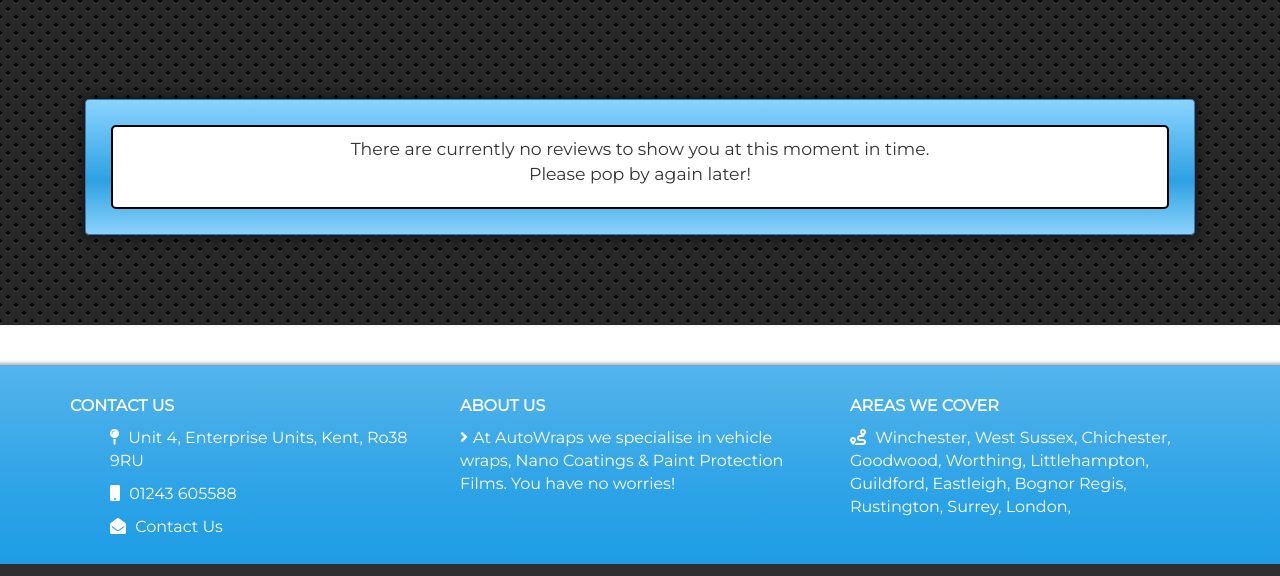
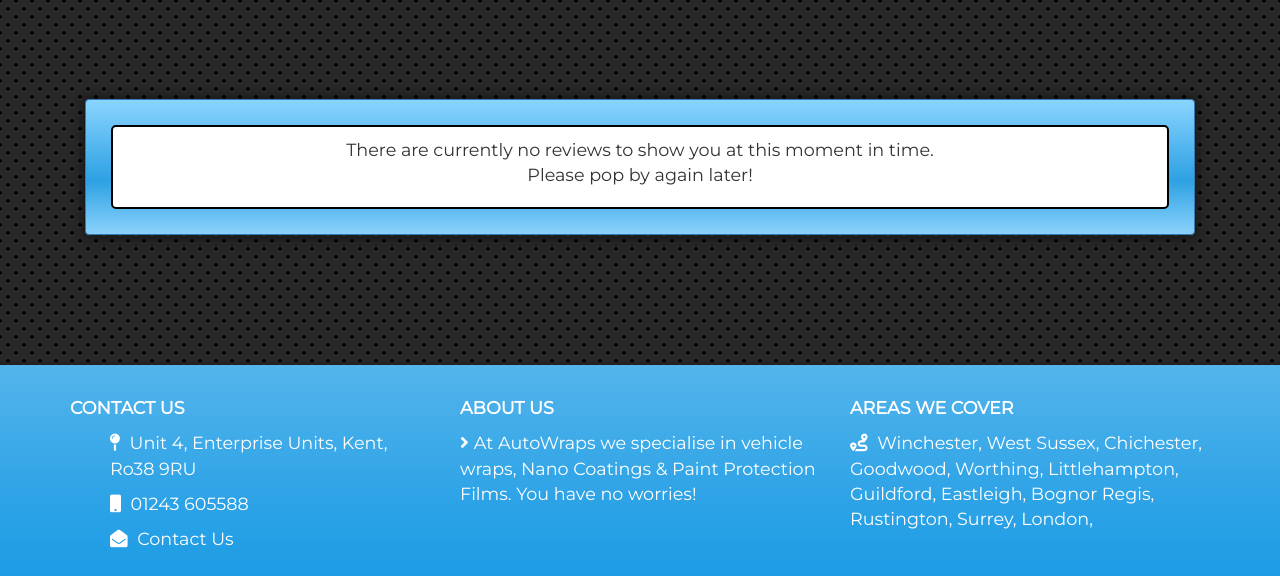
Before and after one commit to 99ron/django_milestone, a Django app: a page that uses templates/base.html in a window 1280 px wide. Shown: the part 401-977 px from the top of the page. Run offline with Django 3.2, Linux system fonts and the light colour scheme; data that the repository does not hold is empty; some libraries are stand-ins or nearby versions.

Commit message:
CSS: changed font to use REM and changed height for reviews images to be max-height instead making smaller images fit nicely. payment view: Added a little more to the error message.

```diff
--- a/payment/views.py
+++ b/payment/views.py
@@ -88,7 +88,6 @@ def payment(request, order_id):
             # instead of 'pay' as it did previously on the orders page.
 
         else:
-            print(payment_form.errors)
             messages.error(request, "We were unable to take a payment with that card!")
 
     return render(request, "checkout.html", {'order_form': order_form, 'payment_form': payment_form, 'publishable': settings.STRIPE_PUBLIC_KEY, 'order' : order})
--- a/products/views.py
+++ b/products/views.py
@@ -166,7 +166,7 @@ def get_quote(request):
 
 
 
-
+# This function is used for the user to update/edit their quote.
 @login_required
 def edit_quote(request, order_id):
     # Gets the current user and their profile.
@@ -205,7 +205,6 @@ def edit_quote(request, order_id):
                 return render(request, 'edit.html', context)
 
             except Exception as e:
-                print("Error: " + str(e))
                 messages.error(request, "Sorry, something went wrong while trying to get your order.")
 
         else:
--- a/static/css/custom.css
+++ b/static/css/custom.css
@@ -4,9 +4,14 @@
 /* -----------------------------------------------------------------------------------------------------------------------------
                                                                                                                         Body
 -----------------------------------------------------------------------------------------------------------------------------  */
+html {
+  font-size: 16px;
+  height: 100%;
+}
+
 body {
   font-family: "Montserrat";
-  font-size: 13pt;
+  font-size: 1.1rem;
   padding-top: 50px;
   display: flex;
   min-height: 100vh;
@@ -15,10 +20,6 @@ body {
 
 main {
   flex: 1 0 auto;
-}
-
-html {
-  height: 100%;
 }
 
 a:link, a:visited {
@@ -72,14 +73,14 @@ a:link, a:visited {
   color: #ffffff;
   margin-top: 150px;
   font-weight: bold;
-  font-size: 55px;
+  font-size: 3.23rem;
 }
 
 .header-text {
   color: #000;
   padding-top: 30px;
   font-weight: bold;
-  font-size: 45px;
+  font-size: 3rem;
 }
 
 .header-text-alternative {
@@ -88,7 +89,7 @@ a:link, a:visited {
 
 .about-header-container-text {
   font-weight: bold;
-  font-size: 55px;
+  font-size: 3.23rem;
   margin-top: 235px;
 }
 
@@ -96,7 +97,7 @@ a:link, a:visited {
                                                                                                                         Main
 -----------------------------------------------------------------------------------------------------------------------------  */
 .gallery-main-content, .main-content {
-  margin-bottom: 40px;
+  padding-bottom: 40px;
 }
 
 .header-box-shadow {
@@ -429,7 +430,7 @@ a:link, a:visited {
 footer {
   padding-top: 15px;
   padding-bottom: 15px;
-  font-size: 12pt;
+  font-size: 1.1rem;
   color: #ffffff;
   background-image: linear-gradient(#54b4eb, #2fa4e7 60%, #1d9ce5);
   box-shadow: 0px 0px 3px 2px rgba(0, 0, 0, 0.3);
@@ -517,7 +518,11 @@ ul {
   margin-top: 10px;
   margin-bottom: 10px;
   text-align: center;
-  color: red;
+  color: #fff;
+  background-color: #f00;
+  font-size: 1.5em;
+  padding: 10px;
+  box-shadow: 2px 1px 5px 2px rgba(0, 0, 0, 0.3);
 }
 
 .font-bold {
@@ -612,7 +617,7 @@ ul {
   border-radius: 10px;
 }
 .order-container .order-nothing, .order-container .gallery-container, .gallery-container .order-nothing, .gallery-container .gallery-container {
-  font-size: 30px;
+  font-size: 2.5rem;
 }
 .order-container a, .gallery-container a {
   color: #000;
@@ -697,7 +702,7 @@ These are specific to items not fitting or looking correct on smaller screens
 
   .carousel {
     position: relative;
-    height: 280px;
+    max-height: 280px;
     margin-left: auto;
     margin-right: auto;
     box-shadow: 2px 1px 5px 2px rgba(0, 0, 0, 0.3);
@@ -770,7 +775,7 @@ These are specific to items not fitting or looking correct on smaller screens
 
   .carousel {
     position: relative;
-    height: 580px;
+    max-height: 580px;
     margin-left: auto;
     margin-right: auto;
     box-shadow: 2px 1px 5px 2px rgba(0, 0, 0, 0.3);
--- a/static/scss/custom.scss
+++ b/static/scss/custom.scss
@@ -20,11 +20,16 @@ $form-colour: #f4f3e9;
                                                                                                                         Body
 -----------------------------------------------------------------------------------------------------------------------------  */
 
+// Forces content to always be 100% height, also sets default text size.
+html {
+    font-size: 16px;
+    height: 100%;
+}
 
 // This makes sure the footer is always at the bottom of the page regardless of how much content is showing.
 body {
     font-family: $font-family;
-    font-size: 13pt;
+    font-size: 1.1rem;
     padding-top: 50px;
     display: flex;
     min-height: 100vh;
@@ -34,11 +39,6 @@ body {
 // same as above.
 main {
     flex: 1 0 auto;
-}
-
-// Forces content to always be 100% height.
-html {
-    height: 100%;
 }
 
 // Colour for visited links.
@@ -101,14 +101,14 @@ a:link, a:visited {
     color: $header-text-overlay;
     margin-top: 150px;
     font-weight: bold;
-    font-size: 55px;
+    font-size: 3.23rem;
 }
 
 .header-text {
     color: $primary-text-colour;
     padding-top: 30px;
     font-weight: bold;
-    font-size: 45px;
+    font-size: 3rem;
 }
 
 .header-text-alternative {
@@ -118,7 +118,7 @@ a:link, a:visited {
 
 .about-header-container-text {
     font-weight: bold;
-    font-size: 55px;
+    font-size: 3.23rem;
     margin-top: 235px;
 }
 
@@ -127,8 +127,7 @@ a:link, a:visited {
 -----------------------------------------------------------------------------------------------------------------------------  */
 
 .gallery-main-content, .main-content {
-    margin-bottom: 40px;
-
+    padding-bottom: 40px;
 }
 
 // Used to add a black fade into the header images.
@@ -515,7 +514,7 @@ a:link, a:visited {
     radial-gradient(rgba(255,255,255,.1) 15%, transparent 20%) 0 1px,
     radial-gradient(rgba(255,255,255,.1) 15%, transparent 20%) 8px 9px;
     background-color:#282828;
-    background-size:16px 16px;
+    background-size: 16px 16px;
 
     height: 100%;
 }
@@ -527,7 +526,7 @@ a:link, a:visited {
 footer {
     padding-top: 15px;
     padding-bottom: 15px;
-    font-size: 12pt;
+    font-size: 1.1rem;
     color: $footer-text-colour;
     background-image: linear-gradient(#54b4eb, #2fa4e7 60%, #1d9ce5);
     box-shadow: 0px 0px 3px 2px rgba(0, 0, 0, 0.3);
@@ -622,7 +621,11 @@ ul {
     margin-top: 10px;
     margin-bottom: 10px;
     text-align: center;
-    color: red;
+    color: #fff;
+    background-color: #f00;
+    font-size: 1.5em;
+    padding: 10px;
+    box-shadow: 2px 1px 5px 2px rgba(0, 0, 0, 0.3);
 }
 
 .font-bold {
@@ -725,7 +728,7 @@ ul {
     border-radius: 10px;
 
     .order-nothing, .gallery-container {
-        font-size: 30px;
+        font-size: 2.5rem;
     }
 
     a {
@@ -793,7 +796,6 @@ These are specific to items not fitting or looking correct on smaller screens
         box-shadow: 2px 1px 5px 2px rgba(0, 0, 0, 0.3);
     }
 
-
 }
 @media only screen and (max-width: 990px) {
 
@@ -819,7 +821,7 @@ These are specific to items not fitting or looking correct on smaller screens
 
     .carousel {
         position: relative;
-        height: 280px;
+        max-height: 280px;
         margin-left: auto;
         margin-right: auto;
         box-shadow: 2px 1px 5px 2px rgba(0, 0, 0, 0.3);
@@ -897,7 +899,7 @@ These are specific to items not fitting or looking correct on smaller screens
 
 .carousel {
     position: relative;
-    height: 580px;
+    max-height: 580px;
     margin-left: auto;
     margin-right: auto;
     box-shadow: 2px 1px 5px 2px rgba(0, 0, 0, 0.3);
@@ -934,5 +936,4 @@ These are specific to items not fitting or looking correct on smaller screens
     background-repeat: no-repeat;
     background-size: cover;
     }
-
 }
```
Also changed, not shown: 1 other file.
